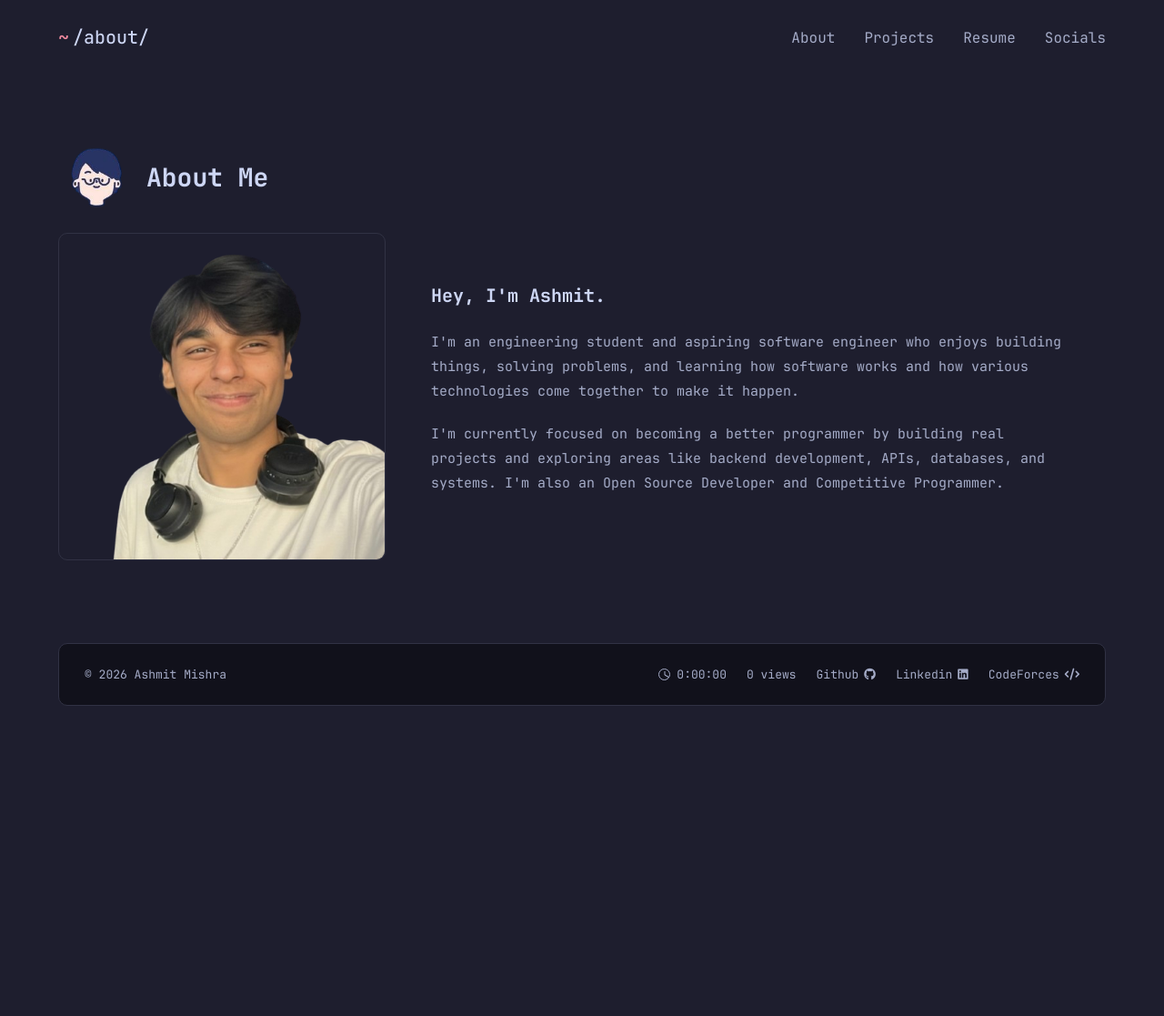
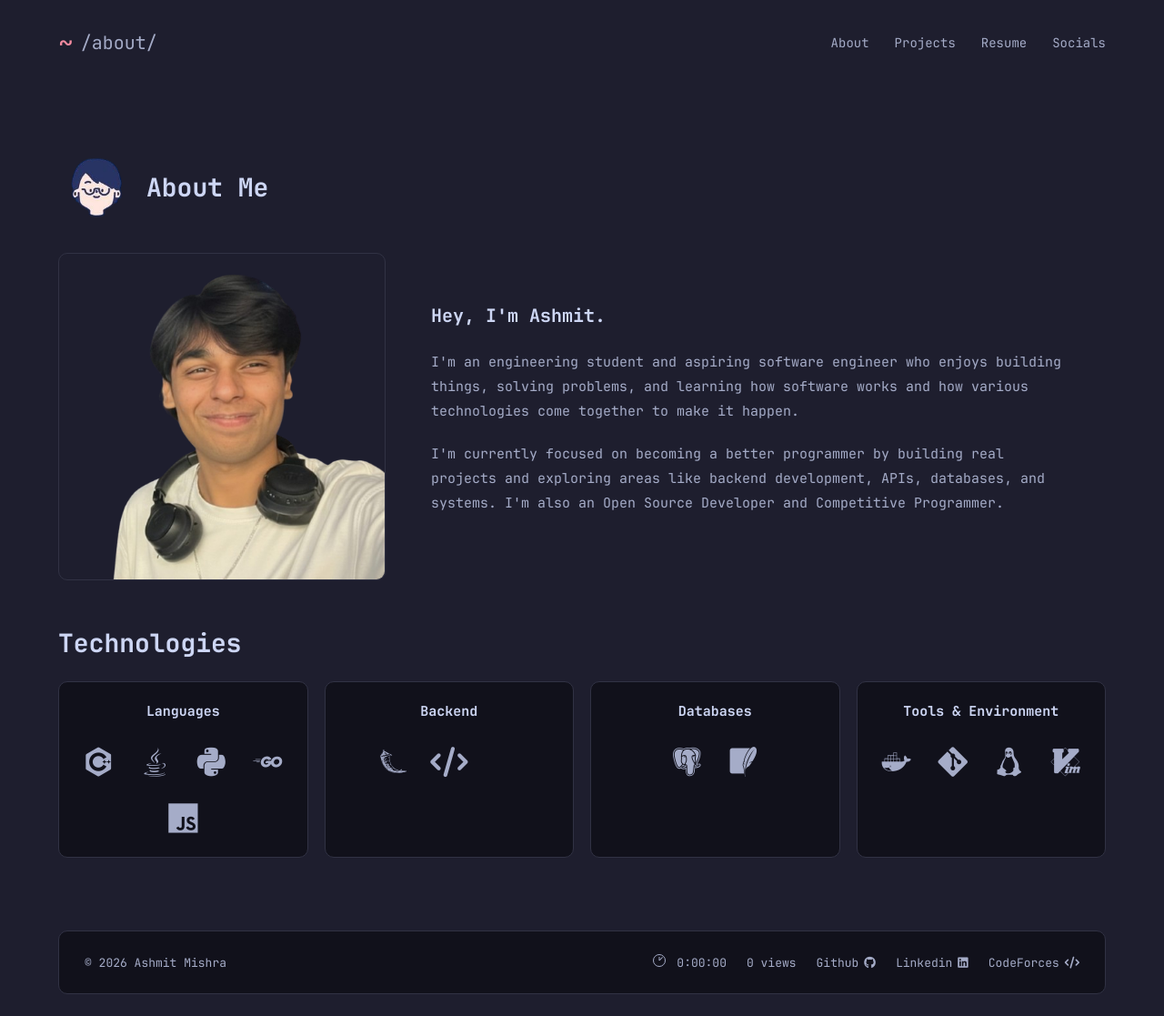
Before and after one commit to TypicalW/portfolio-v3, a Flask app: page /about/ in a window 1280 px wide. Shown: the whole page at 91% size. Before the commit the page ends 776 px from the top, so only its background shows below. Run offline with Flask 3, Linux system fonts and the light colour scheme.

Commit message:
Added about me

```diff
--- a/templates/about.html
+++ b/templates/about.html
@@ -37,5 +37,114 @@
         </div>
 
     </section>
+<section class="about-technologies">
+        <h2>Technologies</h2>
+        <div class="technology-grid">
+            <!-- Languages -->
+            <div class="technology-card">
+                <h3>Languages</h3>
+
+                <div class="technology-icons">
+
+                    <div class="technology-item">
+                        <i class="devicon-cplusplus-plain"></i>
+                        <span>C++</span>
+                    </div>
+
+                    <div class="technology-item">
+                        <i class="devicon-java-plain"></i>
+                        <span>Java</span>
+                    </div>
+
+                    <div class="technology-item">
+                        <i class="devicon-python-plain"></i>
+                        <span>Python</span>
+                    </div>
+
+                    <div class="technology-item">
+                        <i class="devicon-go-original-wordmark"></i>
+                        <span>Go</span>
+                    </div>
+
+                    <div class="technology-item">
+                        <i class="devicon-javascript-plain"></i>
+                        <span>JavaScript</span>
+                    </div>
+
+                </div>
+            </div>
+
+            <!-- Backend -->
+            <div class="technology-card">
+                <h3>Backend</h3>
+
+                <div class="technology-icons">
+
+                    <div class="technology-item">
+                        <i class="devicon-flask-original"></i>
+                        <span>Flask</span>
+                    </div>
+
+                    <div class="technology-item">
+                        <i class="fa-solid fa-code"></i>
+                        <span>REST APIs</span>
+                    </div>
+
+                    <div class="technology-item">
+                        <i class="devicon-supabase-plain"></i>
+                        <span>Supabase</span>
+                    </div>
+
+                </div>
+            </div>
+
+            <!-- Databases -->
+            <div class="technology-card">
+                <h3>Databases</h3>
+
+                <div class="technology-icons">
+
+                    <div class="technology-item">
+                        <i class="devicon-postgresql-plain"></i>
+                        <span>PostgreSQL</span>
+                    </div>
+
+                    <div class="technology-item">
+                        <i class="devicon-sqlite-plain"></i>
+                        <span>SQLite</span>
+                    </div>
+
+                </div>
+            </div>
+
+            <!-- Tools -->
+            <div class="technology-card">
+                <h3>Tools & Environment</h3>
+
+                <div class="technology-icons">
+
+                    <div class="technology-item">
+                        <i class="devicon-docker-plain"></i>
+                        <span>Docker</span>
+                    </div>
+
+                    <div class="technology-item">
+                        <i class="devicon-git-plain"></i>
+                        <span>Git</span>
+                    </div>
+
+                    <div class="technology-item">
+                        <i class="devicon-linux-plain"></i>
+                        <span>Linux</span>
+                    </div>
+
+                    <div class="technology-item">
+                        <i class="devicon-vim-plain"></i>
+                        <span>Vim</span>
+                    </div>
+                </div>
+            </div>
+        </div>
+</section>
 </div>
 {% endblock %}
--- a/templates/base.html
+++ b/templates/base.html
@@ -13,14 +13,27 @@
         href="{{ url_for('static', filename='images/favicon.png') }}"
     >
 
+    <!-- Old huge chunky CSS file
+        <link
+        rel="stylesheet"
+        href="{{ url_for('static', filename='css/main.css') }}"
+    > -->
+            <link rel="stylesheet" href="{{ url_for('static', filename='css/base.css') }}">
+        <link rel="stylesheet" href="{{ url_for('static', filename='css/navbar.css') }}">
+        <link rel="stylesheet" href="{{ url_for('static', filename='css/footer.css') }}">
+        <link rel="stylesheet" href="{{ url_for('static', filename='css/projects.css') }}">
+        <link rel="stylesheet" href="{{ url_for('static', filename='css/home.css') }}">
+        <link rel="stylesheet" href="{{ url_for('static', filename='css/about.css') }}">
+        <link rel="stylesheet" href="{{ url_for('static', filename='css/socials.css') }}">
+
     <link
         rel="stylesheet"
-        href="{{ url_for('static', filename='css/main.css') }}"
+        href="https://cdnjs.cloudflare.com/ajax/libs/font-awesome/6.7.2/css/all.min.css"
     >
 
     <link
         rel="stylesheet"
-        href="https://cdnjs.cloudflare.com/ajax/libs/font-awesome/6.7.2/css/all.min.css"
+        href="https://cdn.jsdelivr.net/gh/devicons/devicon@latest/devicon.min.css"
     >
 </head>
 
```
